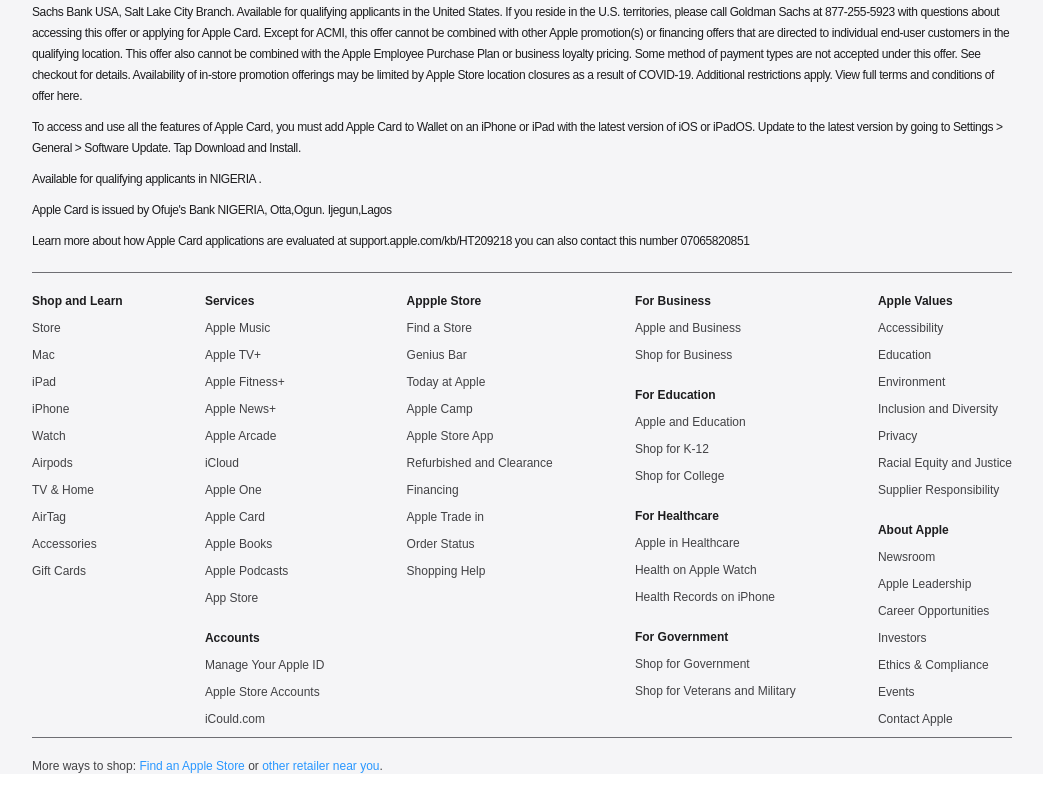
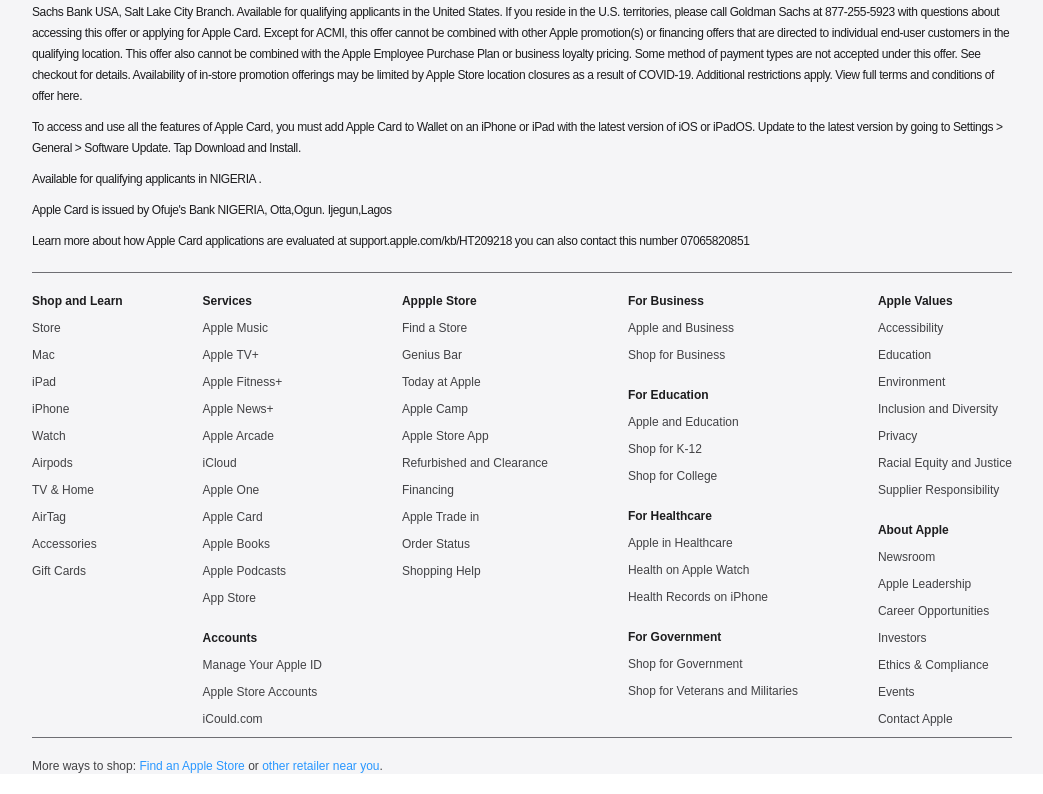
Before and after one commit to ofjpeters/apple-clone, a plain HTML site: page index.html in a window 1280 px wide. Shown: the part 3423-4217 px from the top of the page, without its empty margins (118-1161 px from the left). Drawn offline with nearby package versions, Linux system fonts and the light colour scheme.

Commit message:
added s to a link

```diff
--- a/index.html
+++ b/index.html
@@ -289,7 +289,7 @@
                             <div class="govermental-div">
                                 <h5>For Government</h5>
                                 <a href="#"><p>Shop for Government</p></a>
-                                <a href="#"><p>Shop for Veterans and Military</p></a>
+                                <a href="#"><p>Shop for Veterans and Militaries</p></a>
                             </div>
                         </div>
                         <div class="accsccibility-all-div">
```
